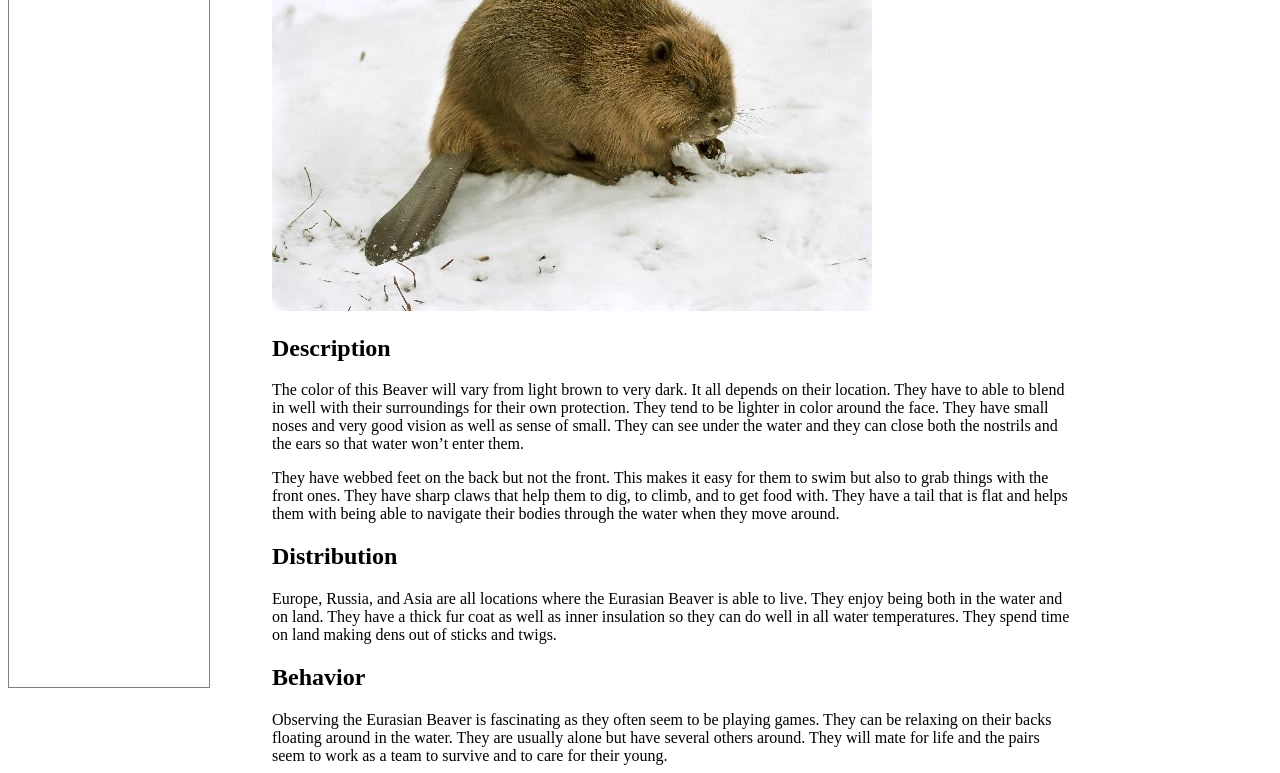
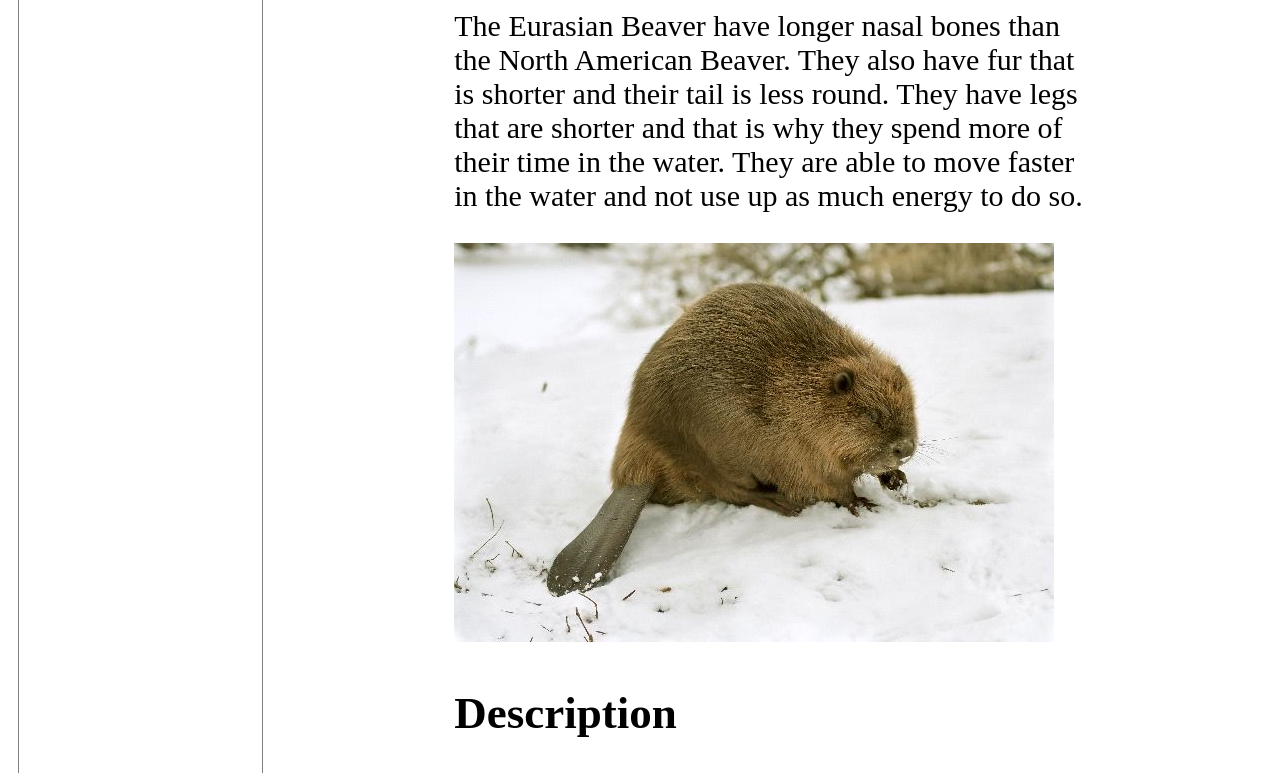
Before and after one commit to aricor/css-homework, a plain HTML site: page index.html in a window 1280 px wide. Shown: the part 322-1095 px from the top of the page. Drawn offline with Linux system fonts and the light colour scheme.

Commit message:
Apply CSS flex to "auto size" the page

```diff
--- a/index.html
+++ b/index.html
@@ -9,7 +9,7 @@
 </head>
 
 
-<body>
+<body class="flex-container">
 <aside id="sidebar">
 	<nav>
 		<ul>
@@ -25,7 +25,9 @@
 </aside>
 
 
-<main id="content">
+<main>
+	<div class="flex-container">
+		<div class="space"></div>
 		<article>
 				<h1>Eurasian beaver</h1>
 				<h3>Castor fiber</h3>
@@ -80,11 +82,11 @@
 					<p>The Eurasian Beaver is still in a recovery process of conservation. They were almost completely destroyed due to them being killed for their furs. In many locations they were completely wiped out. However, efforts involving experts allowed for them to be re-introduced to many of those parts. There is still plenty of efforts that have to continue though before this species will be able to thrive again on its own.</p>
 				</section>
 		</article>
-
+		<div class="space"></div>
+	</div>
 	<footer>
 		<p>Source &mdash; <a href="https://www.bioexpedition.com/eurasian-beaver/">bioexpedition.com</a></p>
 	</footer>
-
 </main><!-- #content -->
 </body>
 </html>
--- a/style.css
+++ b/style.css
@@ -11,18 +11,28 @@
 }
 
 @media only screen and (min-width: 1001px) {
-    #sidebar {
-        width: 200px;
-        height: 1000px;
-        float: left;
-        display: in-line block;
+    .flex-container {
+        display: flex;
+    }
+
+    .flex-container > #sidebar {
+        margin: 10px;
+        padding: 20px;
+        font-size: 30px;
         border: 1px solid grey;
     }
-    #content {
-        width: 800px;
-        justify-content: center;
-        margin-right: 200px;
-        float: right;
-        display: in-line block;
+
+    .flex-container > article {
+        margin: 10px;
+        padding: 20px;
+        font-size: 30px;
+        flex: 7
+    }
+
+    .flex-container > .space {
+        margin: 10px;
+        padding: 20px;
+        font-size: 30px;
+        flex: 1
     }
 }
```
Lines whose indentation alone changed are shown as unchanged.
